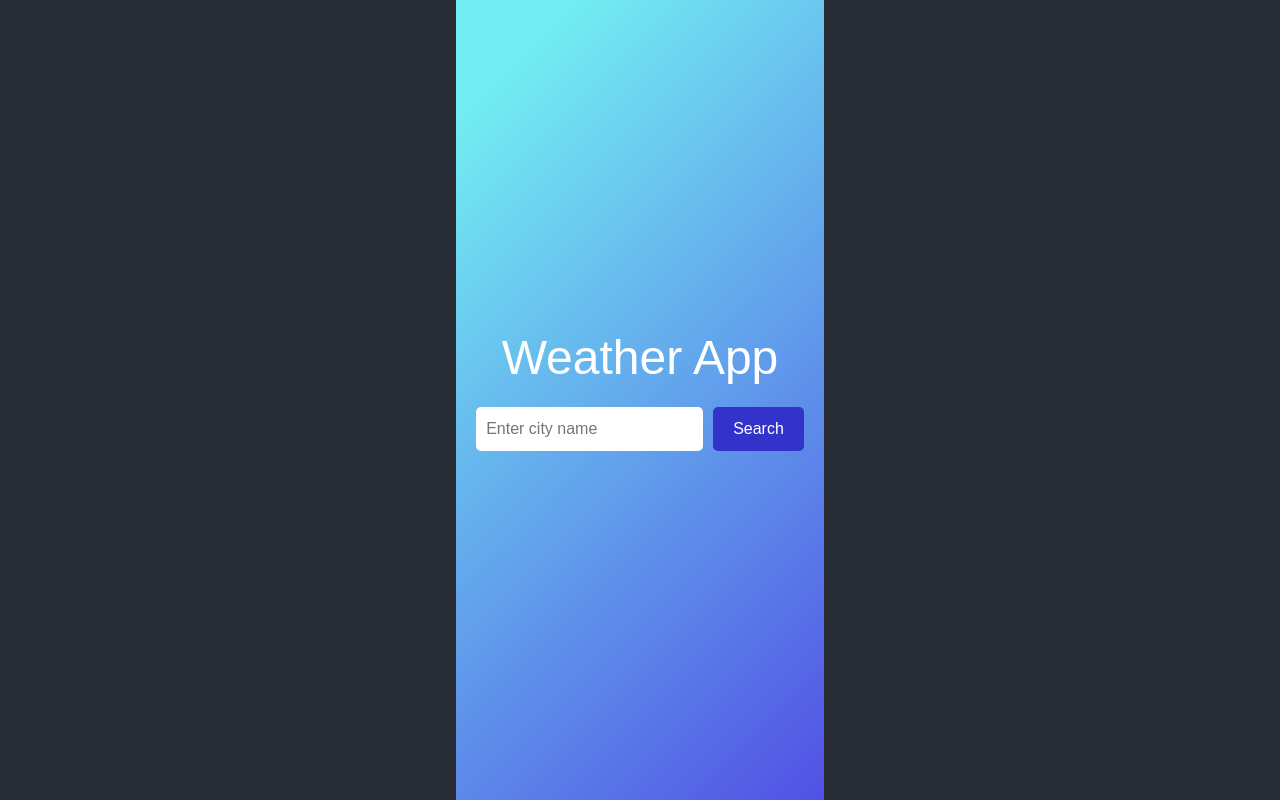
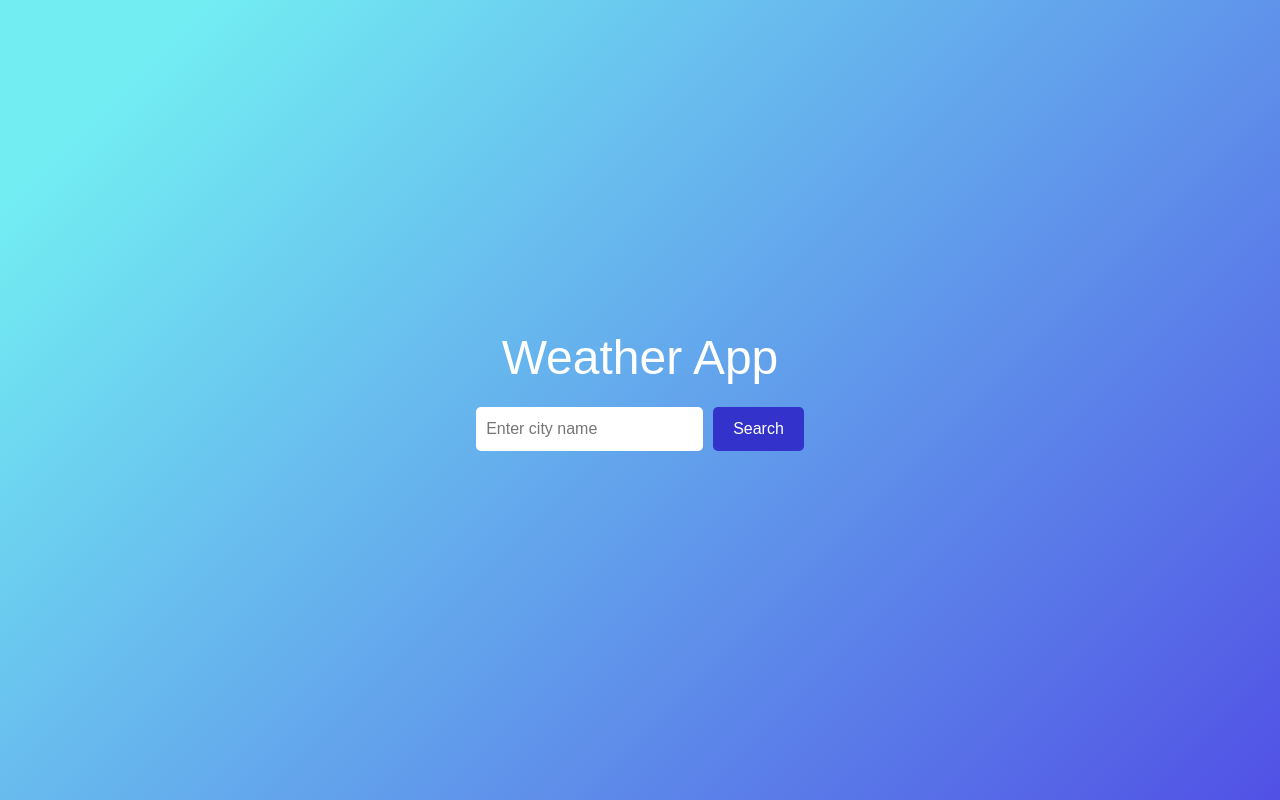
Before and after one commit to JustinDeanS/WeatherApp, a React (Create React App) app: page / in a window 1280 px wide. Built offline with nearby package versions, Linux system fonts and the light colour scheme.

Commit message:
Fixed background to fill entire page

```diff
--- a/src/components/Weather.js
+++ b/src/components/Weather.js
@@ -9,12 +9,15 @@ const WeatherContainer = styled.div`
   flex-direction: column;
   align-items: center;
   justify-content: center;
+  width: 100%;
   height: 100vh;
   background: linear-gradient(135deg, #72EDF2 10%, #5151E5 100%);
   color: #fff;
   font-family: 'Arial', sans-serif;
   text-align: center;
   padding: 20px;
+  box-sizing: border-box;
+  transition: background 0.5s ease;
 `;
 
 const Title = styled.h1`
```
